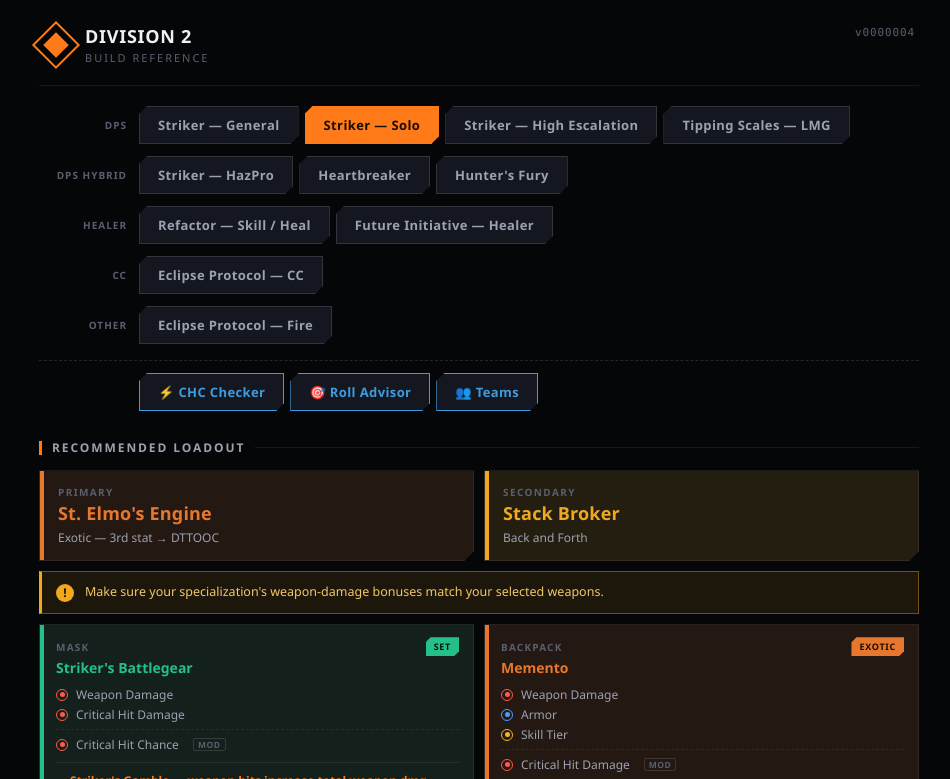
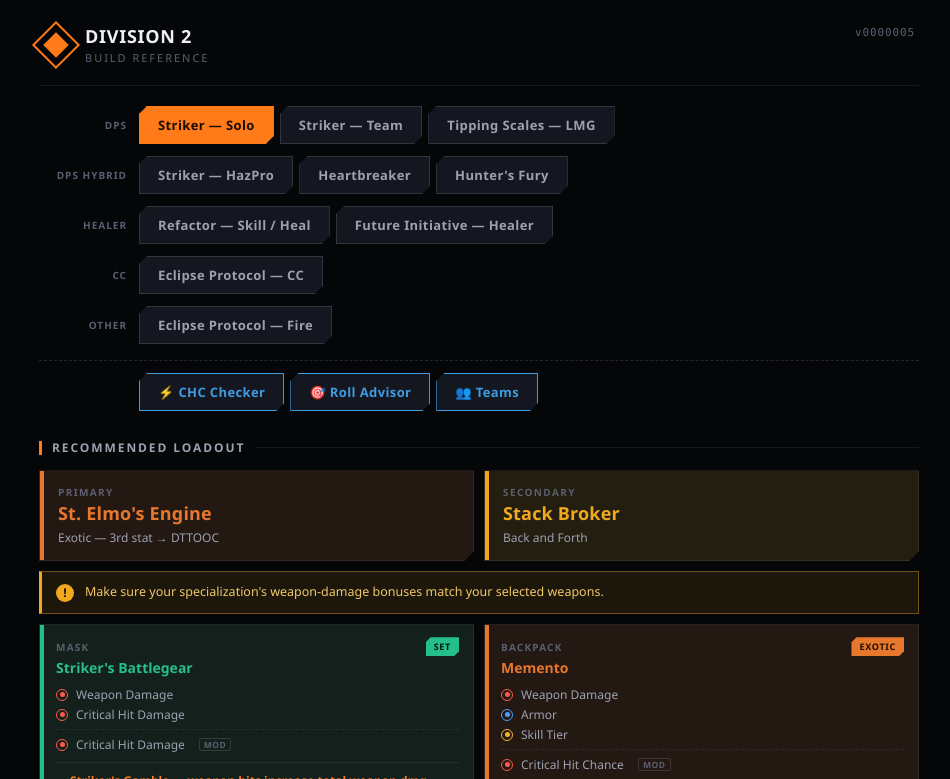
Before and after one commit to vanimelda9/gamu, a plain HTML site: page division2-builds.html in a window 1280 px wide. Both pictures are taken after a click on the button "Striker — Solo". Shown: the top 779 px of the page, without its empty margins (161-1111 px from the left). Drawn offline with Linux system fonts and the light colour scheme.

Commit message:
Add files via upload

```diff
--- a/division2-builds.html
+++ b/division2-builds.html
@@ -524,6 +524,7 @@
   .preset-row.active .pr-dmg { color: var(--red); }
 
   .salvo-callout { display: flex; gap: 11px; align-items: flex-start; background: rgba(55,138,221,0.08); border: 1px solid rgba(55,138,221,0.35); border-left: 3px solid var(--accent-blue); padding: 11px 14px; margin: 14px 0 0; font-size: 12.5px; color: var(--text-mid); line-height: 1.55; }
+  .arswap-callout { margin: 14px 0 16px; }
   .salvo-tag { flex-shrink: 0; font-size: 10px; font-weight: 700; text-transform: uppercase; letter-spacing: 0.06em; color: #04121f; background: var(--accent-blue); padding: 2px 8px; clip-path: polygon(5px 0, 100% 0, 100% calc(100% - 5px), calc(100% - 5px) 100%, 0 100%, 0 5px); }
   .chc-callout { display: flex; gap: 11px; align-items: flex-start; background: rgba(240,168,30,0.09); border: 1px solid rgba(240,168,30,0.38); border-left: 3px solid var(--q-named); padding: 11px 14px; margin: 14px 0 0; font-size: 12.5px; color: #e6c578; line-height: 1.55; }
   .gear-callout { display: flex; gap: 11px; align-items: flex-start; background: var(--panel); border: 1px solid var(--line-2); border-left: 3px solid var(--text-dim); padding: 11px 14px; margin: 14px 0 0; font-size: 12.5px; color: var(--text-mid); line-height: 1.55; }
@@ -542,7 +543,7 @@
   <header>
     <div class="logo"></div>
     <h1>Division 2<small>Build Reference</small></h1>
-    <button class="version" onclick="renderChangelog()">v0000004</button>
+    <button class="version" onclick="renderChangelog()">v0000005</button>
   </header>
 
   <div class="tabs" id="tabs"></div>
@@ -681,7 +682,7 @@
     note: "full brand name for Ceska Vyroba. The hb-lmg Path B backpack rolls Vigilance (a real chest/backpack talent, +25% weapon dmg while skills on cooldown)." },
   "Fox's Prayer":       { quality: "named", slot: "Kneepads", brand: "Overlord (+10% Rifle dmg)", talent: "+8% Damage to Targets Out of Cover" },
   "Contractor's Gloves":{ quality: "named", slot: "Gloves", brand: "Petrov (+10% LMG dmg)", talent: "+8% Damage to Armor" },
-  "Hollow Man":         { quality: "named", slot: "Mask", brand: "Yaahl (1pc +10% Hazard Prot, 2pc +10% Weapon Dmg, 3pc +40% Pulse Res)", talent: "+10% Damage to Health" },
+  "Hollow Man":         { quality: "named", slot: "Mask", brand: "Yaahl (1pc +10% Hazard Protection)", namedAttr: "+10% Damage to Health (fixed minor attribute, can't roll off)", coreNote: "core defaults to Hazard Protection — recalibrate to +15% Weapon Damage for a DPS build", note: "structure: core (roll to WD) + fixed +10% DtH + 1 rollable attribute (CHC/CHD) + 1 gear mod slot" },
   "Salvo":              { quality: "named", slot: "Holster", brand: "Unit Alloys", talent: "+5% Rate of Fire (1pc brand also +5% RoF → +10% RoF from one slot)" },
   "Matador":            { quality: "named", slot: "Backpack", brand: "Walker, Harris & Co. (+5% Weapon Damage)", talent: "Perfect Adrenaline Rush — gain bonus armor near enemies; while you have bonus armor, +weapon dmg" },
   "Liquidator":         { quality: "named", slot: "Backpack", brand: "Belstone (+1% Armor Regen)", talent: "Perfect Bloodsucker — kills grant/refresh +12% bonus armor (max 10 stacks)" },
@@ -999,9 +1000,9 @@
       { name: "Rock and Roll",quality: "named", rec: false, stats: "Shotgun Damage / Damage to Armor", talent: "Perfectly Extra — great with Striker chest", mods: "" }
     ],
     gear: [
-      { slot: "Mask",     brand: "Striker's Battlegear", quality: "set",   stats: ["Weapon Damage", "Critical Hit Damage"], mod: "Critical Hit Chance", talent: null },
+      { slot: "Mask",     brand: "Striker's Battlegear", quality: "set",   stats: ["Weapon Damage", "Critical Hit Damage"], mod: "Critical Hit Damage", talent: null },
       { slot: "Backpack", brand: "Striker's Battlegear", quality: "set",   stats: ["Weapon Damage", "Critical Hit Damage"], mod: "Critical Hit Chance", talent: "Risk Management" },
-      { slot: "Chest",    brand: "Equalizer",            quality: "named", stats: ["Weapon Damage", "Critical Hit Chance", "Critical Hit Damage"], mod: "Critical Hit Damage", talent: "Perfect Obliterate" },
+      { slot: "Chest",    brand: "Equalizer",            quality: "named", stats: ["Weapon Damage", "Critical Hit Chance", "Critical Hit Damage"], mod: "Critical Hit Chance", talent: "Perfect Obliterate" },
       { slot: "Gloves",   brand: "Overdogs",             quality: "exotic", stats: [], talent: null },
       { slot: "Holster",  brand: "Striker's Battlegear", quality: "set",   stats: ["Weapon Damage", "Critical Hit Damage"], talent: null },
       { slot: "Kneepads", brand: "Striker's Battlegear", quality: "set",   stats: ["Weapon Damage", "Critical Hit Damage"], talent: null }
@@ -1024,9 +1025,9 @@
       { name: "Rock and Roll",quality: "named", rec: false, stats: "Shotgun Damage / Damage to Armor", talent: "Perfectly Extra — great with Striker chest", mods: "" }
     ],
     gear: [
-      { slot: "Mask",     brand: "Striker's Battlegear", quality: "set",    stats: ["Weapon Damage", "Critical Hit Damage"], mod: "Critical Hit Chance", talent: null },
-      { slot: "Backpack", brand: "Memento",              quality: "exotic", stats: [], mod: "Critical Hit Damage", talent: null },
-      { slot: "Chest",    brand: "Equalizer",            quality: "named",  stats: ["Weapon Damage", "Critical Hit Chance", "Critical Hit Damage"], mod: "Critical Hit Damage", talent: "Perfect Obliterate" },
+      { slot: "Mask",     brand: "Striker's Battlegear", quality: "set",    stats: ["Weapon Damage", "Critical Hit Damage"], mod: "Critical Hit Damage", talent: null },
+      { slot: "Backpack", brand: "Memento",              quality: "exotic", stats: [], mod: "Critical Hit Chance", talent: null },
+      { slot: "Chest",    brand: "Equalizer",            quality: "named",  stats: ["Weapon Damage", "Critical Hit Chance", "Critical Hit Damage"], mod: "Critical Hit Chance", talent: "Perfect Obliterate" },
       { slot: "Gloves",   brand: "Striker's Battlegear", quality: "set",    stats: ["Weapon Damage", "Critical Hit Chance"], talent: null },
       { slot: "Holster",  brand: "Striker's Battlegear", quality: "set",    stats: ["Weapon Damage", "Critical Hit Damage"], talent: null },
       { slot: "Kneepads", brand: "Striker's Battlegear", quality: "set",    stats: ["Weapon Damage", "Critical Hit Damage"], talent: null }
@@ -1056,7 +1057,7 @@
     notes: "Striker variant built around Backfire + Nurse's Kneepads. Nurse's Kneepads (Impervious) gives +40% Hazard Protection, and stacking Hazard Protection rolls on chest/gloves/holster pushes toward high HazPro — strong synergy with Backfire. Keeps the Striker 4-piece (mask, backpack, gloves, holster) with Equalizer chest for Perfect Obliterate. Risk Management on backpack maintains stacks."
   },
   "striker-e10": {
-    name: "Striker — High Escalation",
+    name: "Striker — Team",
     presetBuild: true,
     primaryLabel: "LMG",
     primaries: [
@@ -1073,7 +1074,7 @@
     ],
     // Striker core shared by every preset (chest, knees, backpack + the holster stays Striker).
     core: [
-      { slot: "Chest",    brand: "Striker's Battlegear", quality: "set", stats: ["Weapon Damage", "Critical Hit Chance"], mod: "Critical Hit Damage", talent: null },
+      { slot: "Chest",    brand: "Striker's Battlegear", quality: "set", stats: ["Weapon Damage", "Critical Hit Chance"], mod: "Critical Hit Chance", talent: null },
       { slot: "Backpack", brand: "Striker's Battlegear", quality: "set", stats: ["Weapon Damage", "Critical Hit Damage"], mod: "Critical Hit Chance", talent: "Risk Management" },
       { slot: "Holster",  brand: "Striker's Battlegear", quality: "set", stats: ["Weapon Damage", "Critical Hit Damage"], talent: null },
       { slot: "Kneepads", brand: "Striker's Battlegear", quality: "set", stats: ["Weapon Damage", "Critical Hit Damage"], talent: null }
@@ -1083,8 +1084,8 @@
         id: "hollow-contractor", label: "Hollow + Contractor", top: true,
         dmg: "DtH + DtA", use: "armor & health",
         wildcards: [
-          { slot: "Mask",   brand: "Hollow Man",           quality: "named", stats: ["Weapon Damage", "Critical Hit Damage"], mod: "Damage to Health", talent: null },
-          { slot: "Gloves", brand: "Contractor's Gloves",  quality: "named", stats: ["Weapon Damage", "Damage to Armor"], talent: null }
+          { slot: "Mask",   brand: "Hollow Man",           quality: "named", stats: ["Weapon Damage", "Damage to Health", "Critical Hit Damage"], mod: "Critical Hit Damage", talent: null },
+          { slot: "Gloves", brand: "Contractor's Gloves",  quality: "named", stats: ["Weapon Damage", "Critical Hit Chance", "Damage to Armor"], talent: null }
         ]
       },
       {
@@ -1092,7 +1093,7 @@
         dmg: "Crit + DtA", use: "white armor",
         wildcards: [
           { slot: "Mask",   brand: "Ceska",                quality: "high", stats: ["Weapon Damage", "Critical Hit Chance"], mod: "Critical Hit Damage", talent: null },
-          { slot: "Gloves", brand: "Contractor's Gloves",  quality: "named", stats: ["Weapon Damage", "Damage to Armor"], talent: null }
+          { slot: "Gloves", brand: "Contractor's Gloves",  quality: "named", stats: ["Weapon Damage", "Critical Hit Chance", "Damage to Armor"], talent: null }
         ]
       },
       {
@@ -1107,7 +1108,7 @@
         id: "hollow-overdogs", label: "Hollow + Overdogs",
         dmg: "DtH + Amp", use: "health + add ramp",
         wildcards: [
-          { slot: "Mask",   brand: "Hollow Man", quality: "named",  stats: ["Weapon Damage", "Critical Hit Damage"], mod: "Damage to Health", talent: null },
+          { slot: "Mask",   brand: "Hollow Man", quality: "named",  stats: ["Weapon Damage", "Damage to Health", "Critical Hit Damage"], mod: "Critical Hit Damage", talent: null },
           { slot: "Gloves", brand: "Overdogs",   quality: "exotic", stats: [], talent: null }
         ]
       }
@@ -1121,8 +1122,9 @@
       { name: "Firewall",      tier: "dps", detail: "3rd if team's failing (selfish, no team reliance) / Oro/Elmo/FAMAS/Lexington + Lefty/ACS-12 / +10–13% wpn dmg per enemy in cone" }
     ],
     salvo: "Optional: swap the holster to Salvo (+10% Rate of Fire, faster Striker stacking) on any preset if you'll get value from the fire rate. Doing so makes the helm go Striker and drops you to one helm/gloves wildcard.",
-    chcNote: "All rolls serve one target: 60% CHC total (weapon + gear COMBINED), then everything else into CHD. Your weapon changes how much CHC you need from gear — St. Elmo's gives +15% CHC innate, Ouroboros +10%, LMGs contribute their rolled 3rd-stat CHC. More CHC from the weapon = roll less CHC on gear (lean CHD). Listed gear rolls assume cap is met.",
-    notes: "Escalation Tier 10 Striker. Always 4pc Striker — chest, backpack, holster, kneepads stay Striker; helm + gloves are the 2 wildcards (pick a preset). ~99% LMG (M249B + Frenzy). Ceska = +8% CHC (while climbing to 60% cap); use Grupo (+13% CHD) once capped. Hollow Man strongest prototyped (+21% DtH). Overdogs ramps off kills (throughput, not pure boss). Contractor's adds DtA + Petrov LMG brand. Fox's Prayer is OUT on LMG (Attribute Tax — Ceska/Grupo crit wins; Fox's only BiS on true Rifle builds)."
+    chcNote: "Target ~50% CHC on gear + weapon. A group Coyote's Mask (+10%) tops you to the 60% cap — so building past ~50% yourself wastes CHC into a dead stat once Coyote lands. No Coyote in the group? Then aim closer to 60% yourself. St. Elmo's gives +15% CHC innate, Ouroboros +10%, LMGs contribute their rolled 3rd-stat CHC — more CHC from the weapon means fewer CHC rolls on gear. Everything that isn't CHC goes CHD.",
+    arSwap: "Running an AR instead of the LMG? Swap Contractor's for Overdogs (or Grupo) gloves — Contractor's Petrov LMG brand is dead on an AR. Keep 1 CHC on the gloves so your total holds.",
+    notes: "LMG is meta for High Escalation. Hollow Man is the strongest prototyped mask here (+21% DtH). Fox's Prayer is OUT on LMG — the Attribute Tax means Ceska/Grupo crit wins; Fox's is only BiS on true Rifle builds."
   },
   "ts-lmg": {
     name: "Tipping Scales — LMG",
@@ -1422,7 +1424,7 @@
 
 // Build groups by role. Order here = display order. Builds listed by key.
 const BUILD_GROUPS = [
-  { role: "DPS",        ids: ["striker-general", "striker-solo", "striker-e10", "ts-lmg"] },
+  { role: "DPS",        ids: ["striker-solo", "striker-e10", "ts-lmg"] },
   { role: "DPS Hybrid", ids: ["striker-hazpro", "hb-lmg", "hunters-fury"] },
   { role: "Healer",     ids: ["refactor-skill", "fi-healer"] },
   { role: "CC",         ids: ["ep-cc"] },
@@ -1791,10 +1793,10 @@
     <div class="dmg-col col-${side}">
       <div class="dmg-col-h">Scenario ${side.toUpperCase()}</div>
       <div class="dmg-sub">Crit</div>
-      ${rollField(side,'chc','0')}
-      ${rollField(side,'chd','0')}
+      ${rollField(side,'chc','0','native weapon + SHD watch +10% + brand/set (Ceska, Providence…) + rolls')}
+      ${rollField(side,'chd','0','SHD watch +10% + brand/set (Grupo, Sokolov, Negotiator\u2019s…) + rolls')}
       <div class="dmg-sub">Weapon damage</div>
-      ${rollField(side,'wd','0','cores 15%/ea + exp 1%/lvl + WD & type rolls')}
+      ${rollField(side,'wd','0','cores 15%/ea + exp 1%/lvl + SHD watch +10% + WD & weapon-type rolls')}
       <div class="dmg-sub">Target buckets <span class="dmg-lab-note">(own multipliers)</span></div>
       ${rollField(side,'dta','0')}
       ${rollField(side,'dth','0')}
@@ -1993,6 +1995,7 @@
 // ===== Changelog (version stamp opens this) =====
 // Add newest entries at the TOP. One object per published version.
 const CHANGELOG = [
+  { v: "v0000005", notes: ["Striker consolidated to two builds — Solo and Team (dropped the redundant General entry)", "All three Striker builds tuned to 4 CHC instances on gear; mask goes double CHD, holster + kneepads shared CHD across builds", "Team build (was High Escalation): CHC target corrected to ~50% (a group Coyote tops you to the 60 cap; building past ~50 wastes CHC)", "Added an AR-swap callout on the Team build — running an AR instead of the LMG, use Overdogs/Grupo gloves since Contractor's Petrov LMG brand is dead on an AR", "Fixed Hollow Man in the database + builds — +10% Damage to Health is a fixed named attribute (not a mod); core rolls to Weapon Damage", "Roll Advisor: field hints now remind you to sum SHD watch + brand/set bonuses; added common-pieces reference and a consistency note", "Trimmed Team build notes to the useful facts (LMG is meta for High Escalation, Hollow Man strongest prototyped, Fox's Prayer is out on LMG)"] },
   { v: "v0000004", notes: ["Full gear-set table added to the database (all 20 sets, verified — 2pc/3pc bonuses, 4pc talent, chest + backpack talents, core)", "Exotic weapons reconciled against the wiki (St. Elmo's, Scorpio, Ouroboros, Bluescreen, Capacitor, Backfire) — correct talents + built-in mods, removed a duplicate Backfire entry", "Weapon cores fixed to the class pattern (AR+Health, SMG+CHC, Shotgun+DtA, LMG+DtToC, etc.) with the 3 documented exceptions marked (Capacitor, Bighorn, Ravenous)", "Brand values corrected — Ceska +8% CHC, Grupo +13% CHD; removed stale crit brands (Wyvern, Douglas & Harding are now skill/utility)"] },
   { v: "v0000003", notes: ["Roll Advisor tab added (A/B per-shot compare: CHC/CHD/WD + target buckets, with common-pieces reference)", "Full brand-bonus table added to the database (all 33 brands, verified) — Roll Advisor reference generated from it", "Gear mod-slot rendering fixed (core pinned on top, mod as its own field, correct slot counts)", "Exotic gear cards now show their cores + mod slot (Memento, Overdogs, Nurse's Kneepads, BTSU)", "Hunter's Fury retuned to 51% CHC (chest-only CHC, verified optimal — cap-math and notes updated)", "Old crit A/B comparison removed from CHC Checker (superseded by Roll Advisor)"] },
   { v: "v0000002", notes: ["Hunter's Fury build added (solo/group backpack toggle, weapon tier lists, CHD-vs-WD rules callout)", "Fixed The Mop (named SIX12 shotgun, +10% Armor on Kill — was mis-stored as an SMG)", "Changelog moved to its own page (from the version stamp)"] },
@@ -2068,9 +2071,10 @@
 
       ${secHead("Loadout presets")}
       <div class="preset-rows" id="preset-btns">${presetRows}</div>
+      ${b.arSwap ? `<div class="salvo-callout arswap-callout"><span class="salvo-tag">AR swap</span>${b.arSwap}</div>` : ''}
       <div id="preset-zone"></div>
 
-      ${b.chcNote ? `<div class="chc-callout"><span class="chc-tag">60% CHC</span>${b.chcNote}</div>` : ''}
+      ${b.chcNote ? `<div class="chc-callout"><span class="chc-tag">~50% CHC</span>${b.chcNote}</div>` : ''}
       <div class="salvo-callout"><span class="salvo-tag">Salvo</span>${b.salvo}</div>
 
       ${secHead("Skills & Specialization")}
@@ -2171,7 +2175,7 @@
   `;
 }
 
-render("striker-general");
+render("striker-solo");
 </script>
 </body>
 </html>
```
